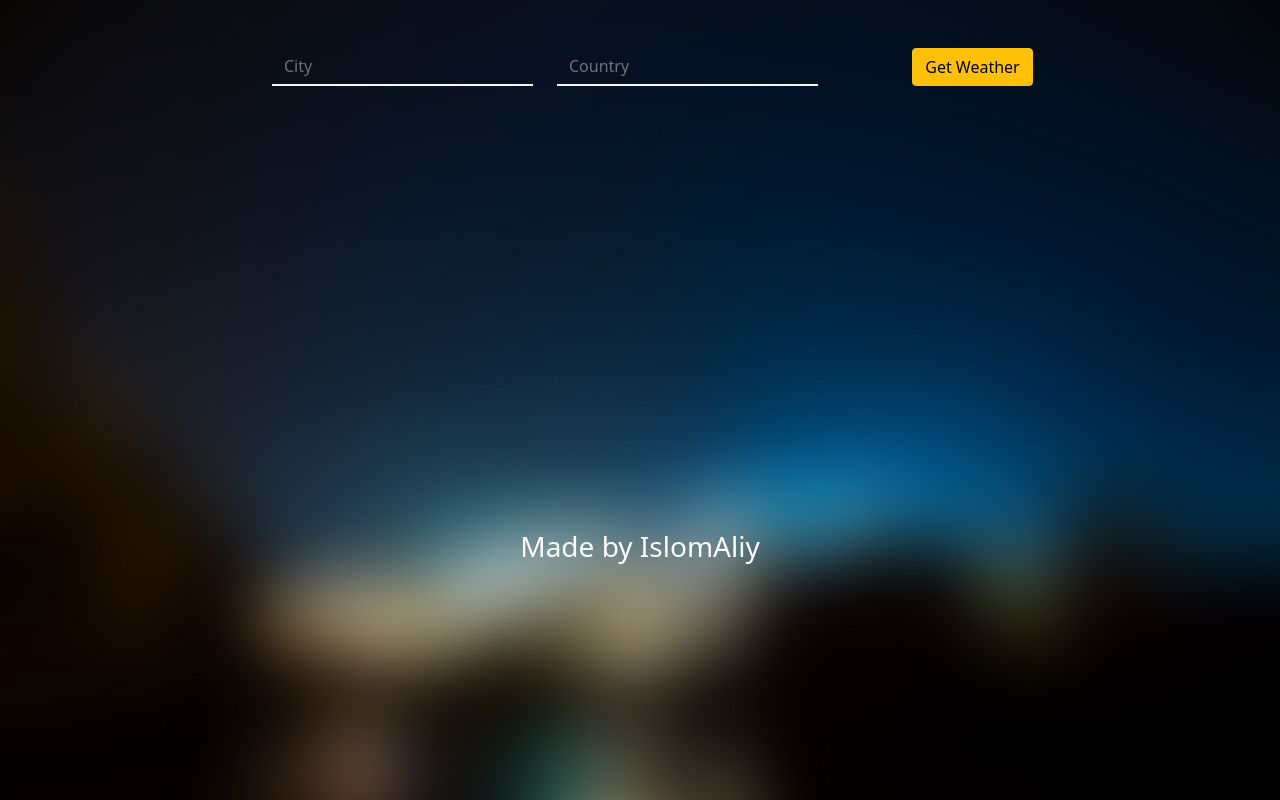
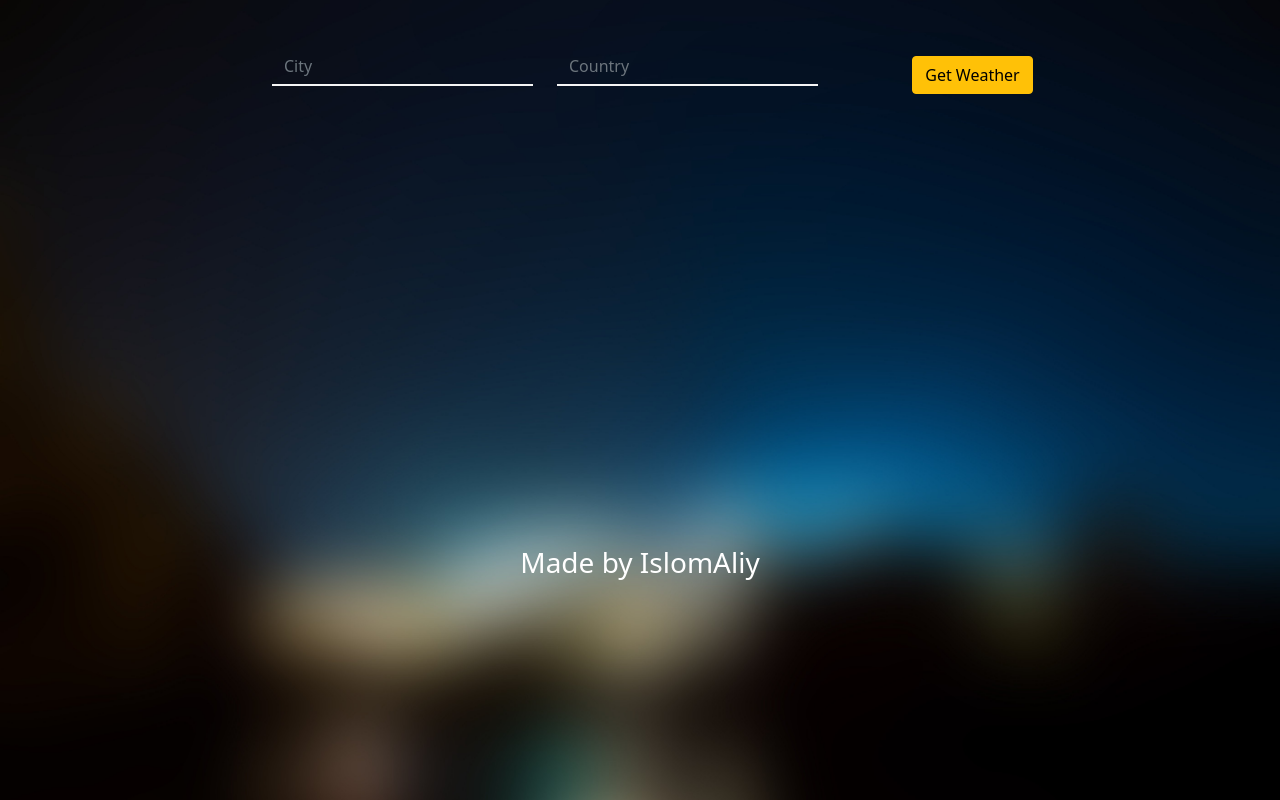
Before and after one commit to IslomAliy/react-weather-app, a React (Create React App) app: page / in a window 1280 px wide. Built offline with nearby package versions, Linux system fonts and the light colour scheme.

Commit message:
add error false

```diff
--- a/src/App.js
+++ b/src/App.js
@@ -86,7 +86,7 @@ class App extends React.Component {
       temp_max: this.calCelcius(response.main.temp_max),
       temp_min: this.calCelcius(response.main.temp_min),
       description: response.weather[0].description,
-      icon: this.weatherIcon.Drizzle
+      error: false
     });
 
     this.get_WeatherIcon(this.weatherIcon, response.weather[0].id);
--- a/src/app_component/form.component.jsx
+++ b/src/app_component/form.component.jsx
@@ -13,7 +13,7 @@ const FORM = props => {
                     <div className="col-md-3">
                         <input type="text" className="form-control" name="country" autoComplete="off" placeholder="Country"/>
                     </div>
-                    <div className="col-md-3 mt-md-0 text-md-left">
+                    <div className="col-md-3 mt-md-0 py-2 text-md-left">
                         <button className="btn btn-warning">Get Weather</button>
                     </div>
                 </div>
```
